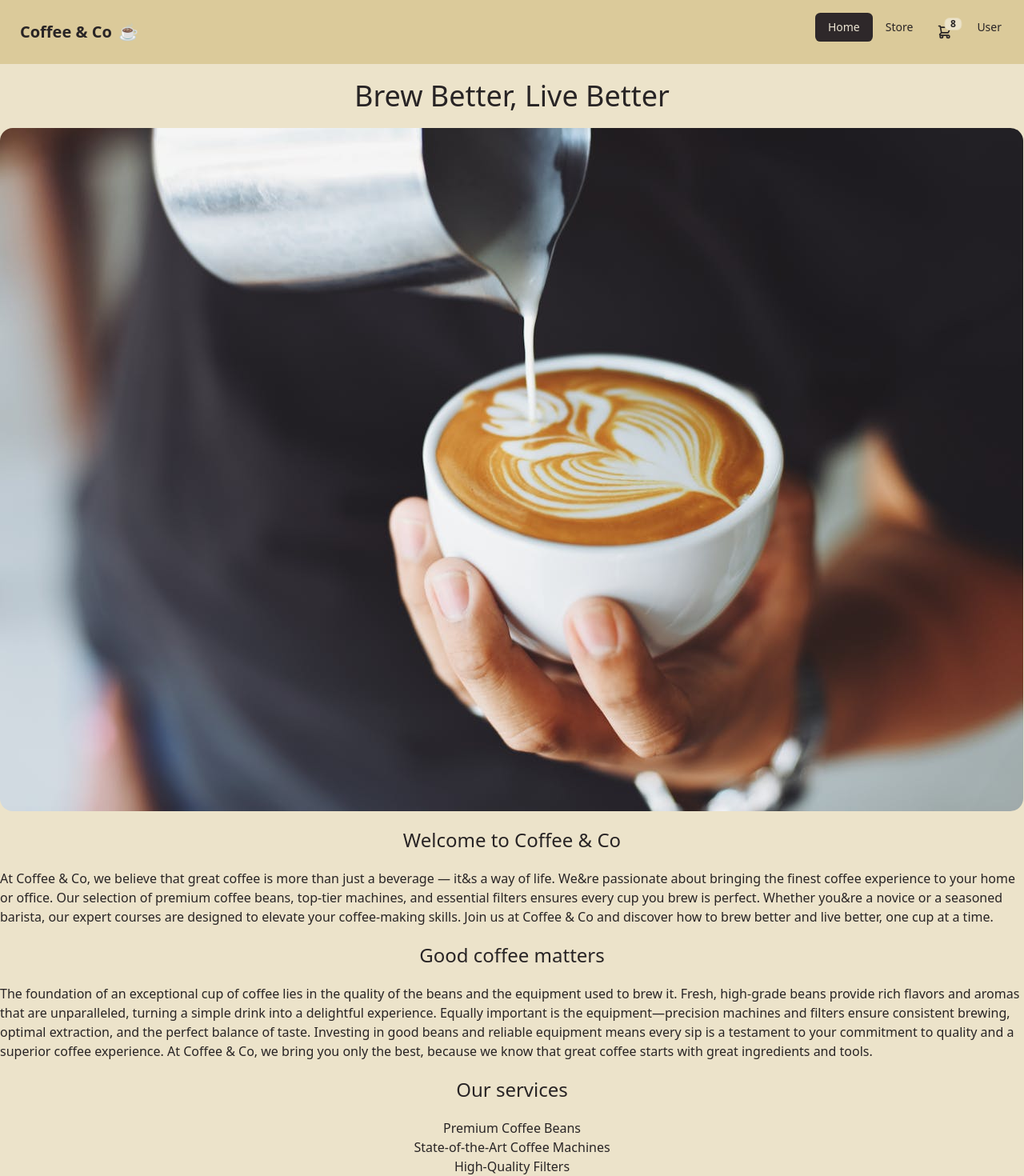
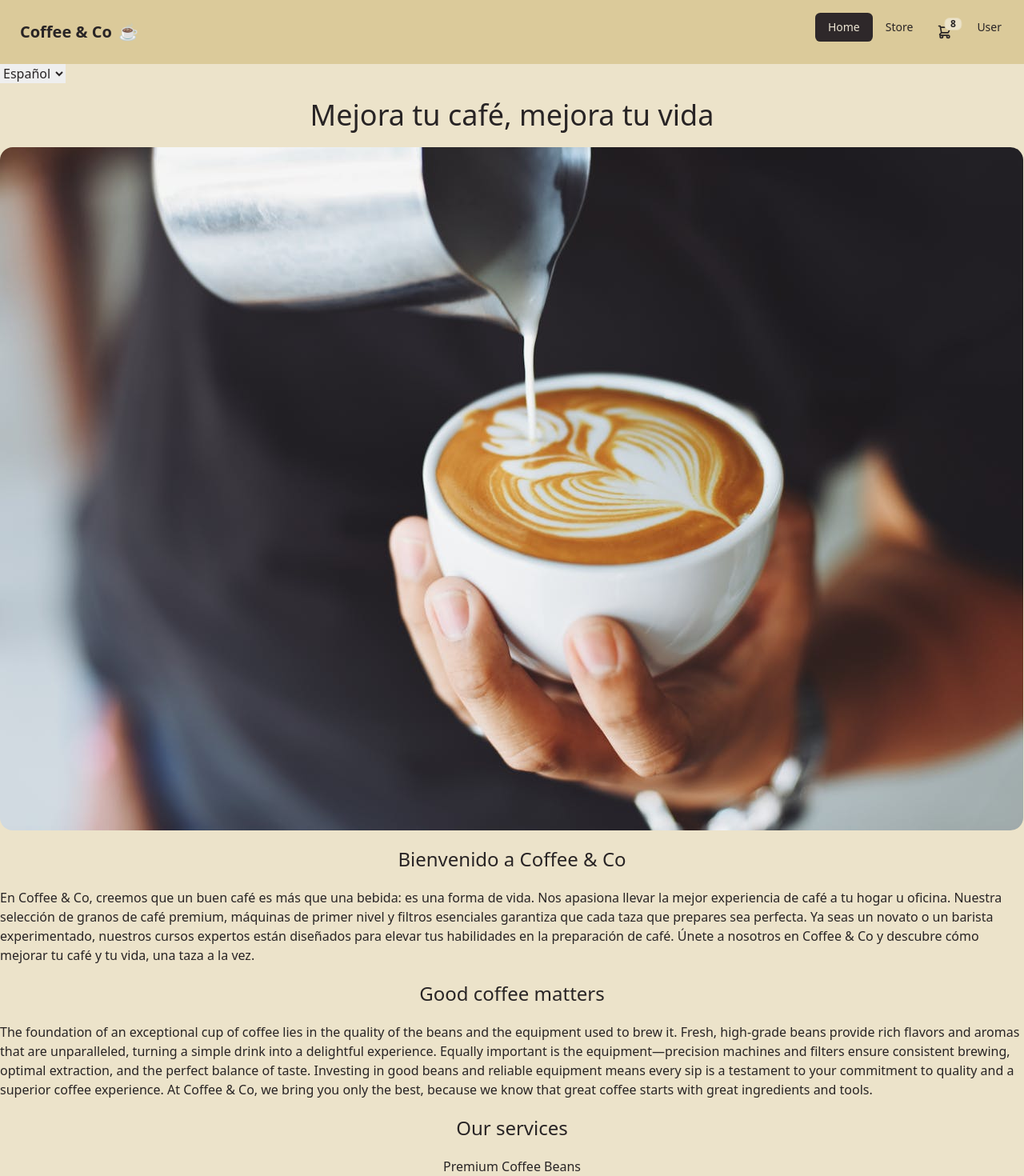
Before and after one commit to WebDev-WBSCodingSchool/context-api-recap, a React (Vite) app: page / in a window 1280 px wide. Shown: the top 1470 px of the page at 80% size. Built offline with nearby package versions, Linux system fonts and the light colour scheme.

Commit message:
localisation and cart context

```diff
--- /dev/null
+++ b/src/context/CartProvider.jsx
@@ -0,0 +1,65 @@
+import { createContext, useState } from 'react';
+
+export const CartContext = createContext();
+
+const CartProvider = ({ children }) => {
+  const [cart, setCart] = useState([]);
+  const products = [
+    {
+      id: 1,
+      title: 'Premium coffee beans',
+      price: 109.95,
+      description:
+        'Roasted to perfection, our premium coffee beans are the foundation of a great cup of coffee.',
+      category: 'produce',
+      image: '/premium-beans.webp'
+    },
+    {
+      id: 2,
+      title: 'Coffee filters',
+      price: 12.95,
+      description:
+        'Our high-quality filters ensure optimal extraction and a smooth, rich cup of coffee.',
+      category: 'equipment',
+      image: '/filters.webp'
+    },
+    {
+      id: 3,
+      title: 'Coffee machine',
+      price: 299.95,
+      description: 'Our state-of-the-art coffee machine delivers the perfect brew every time.',
+      category: 'equipment',
+      image: '/machine.webp'
+    },
+    {
+      id: 4,
+      title: 'Coffee grinder',
+      price: 300,
+      description: 'Grind your beans to perfection with our top-of-the-line coffee grinder.',
+      category: 'equipment',
+      image: '/grinder.webp'
+    },
+    {
+      id: 5,
+      title: 'Portafiler and tamper',
+      price: 100,
+      description: 'Craft the perfect espresso with our portafilter and tamper set.',
+      category: 'equipment',
+      image: '/portafilter.webp'
+    },
+    {
+      id: 6,
+      title: 'Coffee course',
+      price: 50,
+      description: 'Learn the art of coffee-making from our expert baristas in our coffee course.',
+      category: 'service',
+      image: '/course.webp'
+    }
+  ];
+
+  return (
+    <CartContext.Provider value={{ cart, setCart, products }}>{children}</CartContext.Provider>
+  );
+};
+
+export default CartProvider;
--- /dev/null
+++ b/src/context/LocalisationProvider.jsx
@@ -0,0 +1,45 @@
+import { createContext, useState } from 'react';
+
+export const LocalisationContext = createContext();
+
+const LocalisationProvider = ({ children }) => {
+  const [language, setLanguage] = useState('sp');
+  const translations = {
+    sp: {
+      title: 'Mejora tu café, mejora tu vida',
+      about: {
+        title: 'Bienvenido a Coffee & Co',
+        content:
+          'En Coffee & Co, creemos que un buen café es más que una bebida: es una forma de vida. Nos apasiona llevar la mejor experiencia de café a tu hogar u oficina. Nuestra selección de granos de café premium, máquinas de primer nivel y filtros esenciales garantiza que cada taza que prepares sea perfecta. Ya seas un novato o un barista experimentado, nuestros cursos expertos están diseñados para elevar tus habilidades en la preparación de café. Únete a nosotros en Coffee & Co y descubre cómo mejorar tu café y tu vida, una taza a la vez.'
+      }
+    },
+    en: {
+      title: 'Brew Better, Live Better',
+      about: {
+        title: 'Welcome to Coffee & Co',
+        content: `At Coffee & Co, we believe that great coffee is more than just a beverage — it&s a
+          way of life. We&re passionate about bringing the finest coffee experience to your home
+          or office. Our selection of premium coffee beans, top-tier machines, and essential filters
+          ensures every cup you brew is perfect. Whether you&re a novice or a seasoned barista,
+          our expert courses are designed to elevate your coffee-making skills. Join us at Coffee
+          & Co and discover how to brew better and live better, one cup at a time.`
+      }
+    },
+    de: {
+      title: 'Besser brauen, besser leben',
+      about: {
+        title: 'Willkommen bei Coffee & Co',
+        content:
+          'Bei Coffee & Co sind wir der Überzeugung, dass guter Kaffee mehr ist als nur ein Getränk – es ist eine Lebenseinstellung. Wir sind leidenschaftlich daran interessiert, das beste Kaffeeerlebnis in Ihr Zuhause oder Büro zu bringen. Unsere Auswahl an hochwertigen Kaffeebohnen, erstklassigen Maschinen und unverzichtbaren Filtern garantiert, dass jede Tasse, die Sie zubereiten, perfekt ist. Ob Sie ein Anfänger oder ein erfahrener Barista sind, unsere Expertenkurse sind darauf ausgelegt, Ihre Fähigkeiten in der Kaffeezubereitung zu verbessern. Treten Sie uns bei Coffee & Co bei und entdecken Sie, wie Sie besser brauen und besser leben können, eine Tasse nach der anderen.'
+      }
+    }
+  };
+
+  return (
+    <LocalisationContext.Provider value={{ language, setLanguage, translations }}>
+      {children}
+    </LocalisationContext.Provider>
+  );
+};
+
+export default LocalisationProvider;
--- /dev/null
+++ b/src/context/index.js
@@ -0,0 +1,4 @@
+import CartProvider, { CartContext } from './CartProvider';
+import LocalisationProvider, { LocalisationContext } from './LocalisationProvider';
+
+export { CartProvider, CartContext, LocalisationProvider, LocalisationContext };
--- a/src/layouts/MainLayout.jsx
+++ b/src/layouts/MainLayout.jsx
@@ -1,3 +1,5 @@
+import { CartProvider } from '@/context';
+import LocalisationProvider from '@/context/LocalisationProvider';
 import { Link, NavLink, Outlet } from 'react-router-dom';
 
 const MainLayout = () => {
@@ -50,7 +52,11 @@ const MainLayout = () => {
         </div>
       </header>
       <main className='container mx-auto'>
-        <Outlet />
+        <LocalisationProvider>
+          <CartProvider>
+            <Outlet />
+          </CartProvider>
+        </LocalisationProvider>
       </main>
     </>
   );
--- a/src/pages/Cart.jsx
+++ b/src/pages/Cart.jsx
@@ -1,38 +1,9 @@
-import { useState } from 'react';
+import { useContext } from 'react';
+import { CartContext } from '@/context';
 import { Alert, CartTable } from '@/components';
 
 const Cart = () => {
-  const [cart, setCart] = useState([
-    {
-      id: 2,
-      title: 'Coffee filters',
-      price: 12.95,
-      description:
-        'Our high-quality filters ensure optimal extraction and a smooth, rich cup of coffee.',
-      category: 'equipment',
-      image: '/filters.webp',
-      quantity: 2
-    },
-    {
-      id: 1,
-      title: 'Premium coffee beans',
-      price: 109.95,
-      description:
-        'Roasted to perfection, our premium coffee beans are the foundation of a great cup of coffee.',
-      category: 'produce',
-      image: '/premium-beans.webp',
-      quantity: 1
-    },
-    {
-      id: 3,
-      title: 'Coffee machine',
-      price: 299.95,
-      description: 'Our state-of-the-art coffee machine delivers the perfect brew every time.',
-      category: 'equipment',
-      image: '/machine.webp',
-      quantity: 2
-    }
-  ]);
+  const { cart, setCart } = useContext(CartContext);
 
   if (!cart.length)
     return (
--- a/src/pages/Home.jsx
+++ b/src/pages/Home.jsx
@@ -1,20 +1,25 @@
+import { useContext } from 'react';
+import { LocalisationContext } from '@/context';
+
 const Home = () => {
+  const { language, setLanguage, translations } = useContext(LocalisationContext);
+
+  const handleChange = event => setLanguage(event.target.value);
+
   return (
     <>
+      <select value={language} onChange={handleChange}>
+        <option value='sp'>Español</option>
+        <option value='en'>English</option>
+        <option value='de'>Deutsch</option>
+      </select>
       <section>
-        <h1 className='text-center text-4xl my-5'>Brew Better, Live Better</h1>
+        <h1 className='text-center text-4xl my-5'>{translations[language].title}</h1>
         <img src='/cover.jpg' alt='Barista pouring latte art' className='rounded-2xl' />
       </section>
       <section>
-        <h2 className='text-center text-2xl my-5'>Welcome to Coffee &amp; Co</h2>
-        <p>
-          At Coffee &amp; Co, we believe that great coffee is more than just a beverage — it&amp;s a
-          way of life. We&amp;re passionate about bringing the finest coffee experience to your home
-          or office. Our selection of premium coffee beans, top-tier machines, and essential filters
-          ensures every cup you brew is perfect. Whether you&amp;re a novice or a seasoned barista,
-          our expert courses are designed to elevate your coffee-making skills. Join us at Coffee
-          &amp; Co and discover how to brew better and live better, one cup at a time.
-        </p>
+        <h2 className='text-center text-2xl my-5'>{translations[language].about.title}</h2>
+        <p>{translations[language].about.content}</p>
       </section>
       <section>
         <h2 className='text-center text-2xl my-5'>Good coffee matters</h2>
--- a/src/pages/Store.jsx
+++ b/src/pages/Store.jsx
@@ -1,60 +1,9 @@
-import { useState } from 'react';
+import { useContext } from 'react';
+import { CartContext } from '@/context';
 import { ProductCard } from '@/components';
 
 const Store = () => {
-  const products = [
-    {
-      id: 1,
-      title: 'Premium coffee beans',
-      price: 109.95,
-      description:
-        'Roasted to perfection, our premium coffee beans are the foundation of a great cup of coffee.',
-      category: 'produce',
-      image: '/premium-beans.webp'
-    },
-    {
-      id: 2,
-      title: 'Coffee filters',
-      price: 12.95,
-      description:
-        'Our high-quality filters ensure optimal extraction and a smooth, rich cup of coffee.',
-      category: 'equipment',
-      image: '/filters.webp'
-    },
-    {
-      id: 3,
-      title: 'Coffee machine',
-      price: 299.95,
-      description: 'Our state-of-the-art coffee machine delivers the perfect brew every time.',
-      category: 'equipment',
-      image: '/machine.webp'
-    },
-    {
-      id: 4,
-      title: 'Coffee grinder',
-      price: 300,
-      description: 'Grind your beans to perfection with our top-of-the-line coffee grinder.',
-      category: 'equipment',
-      image: '/grinder.webp'
-    },
-    {
-      id: 5,
-      title: 'Portafiler and tamper',
-      price: 100,
-      description: 'Craft the perfect espresso with our portafilter and tamper set.',
-      category: 'equipment',
-      image: '/portafilter.webp'
-    },
-    {
-      id: 6,
-      title: 'Coffee course',
-      price: 50,
-      description: 'Learn the art of coffee-making from our expert baristas in our coffee course.',
-      category: 'service',
-      image: '/course.webp'
-    }
-  ];
-  const [cart, setCart] = useState([]);
+  const { cart, setCart, products } = useContext(CartContext);
 
   return (
     <div className='grid grid-cols-1 md:grid-cols-3 gap-5'>
```
